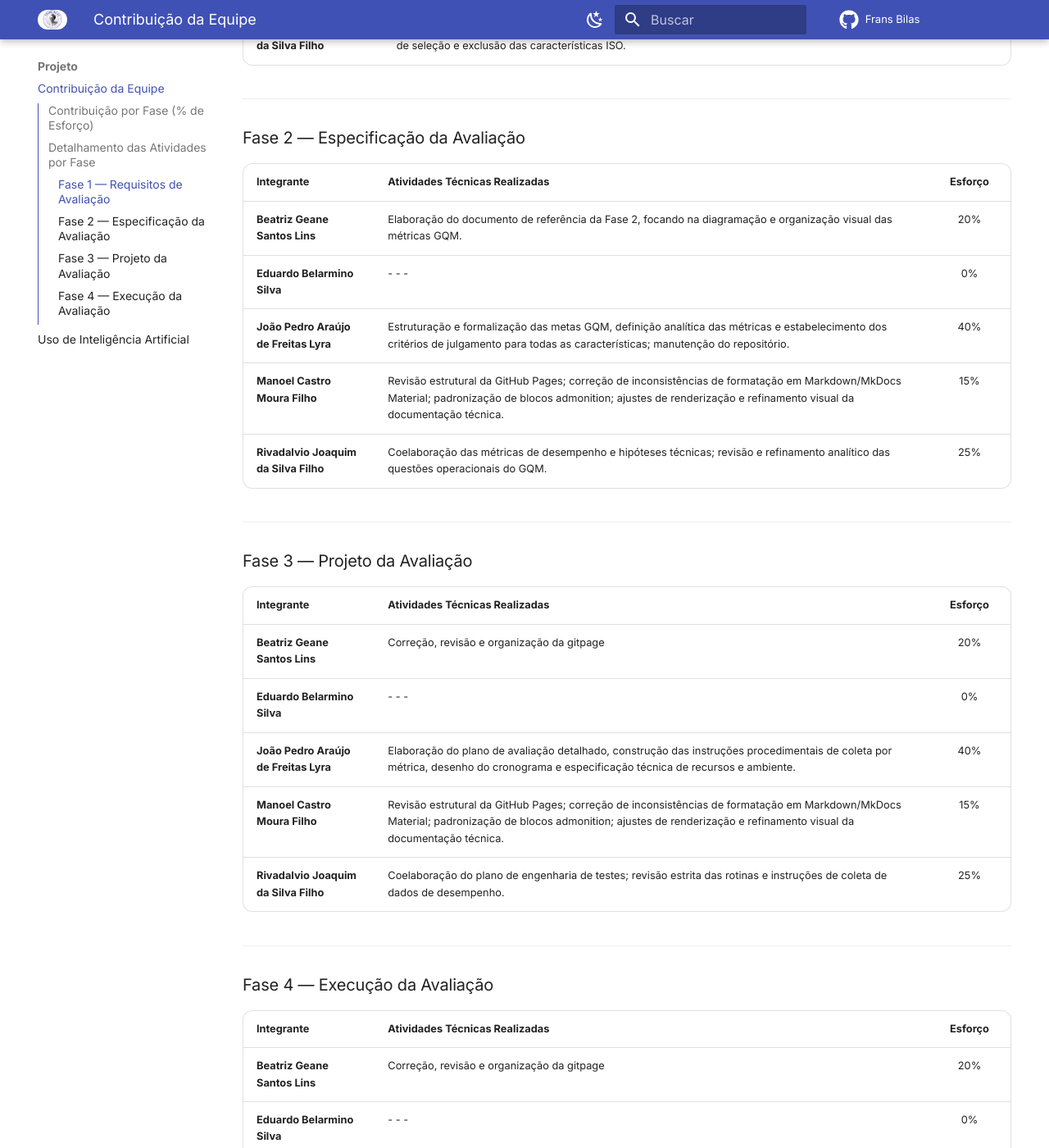
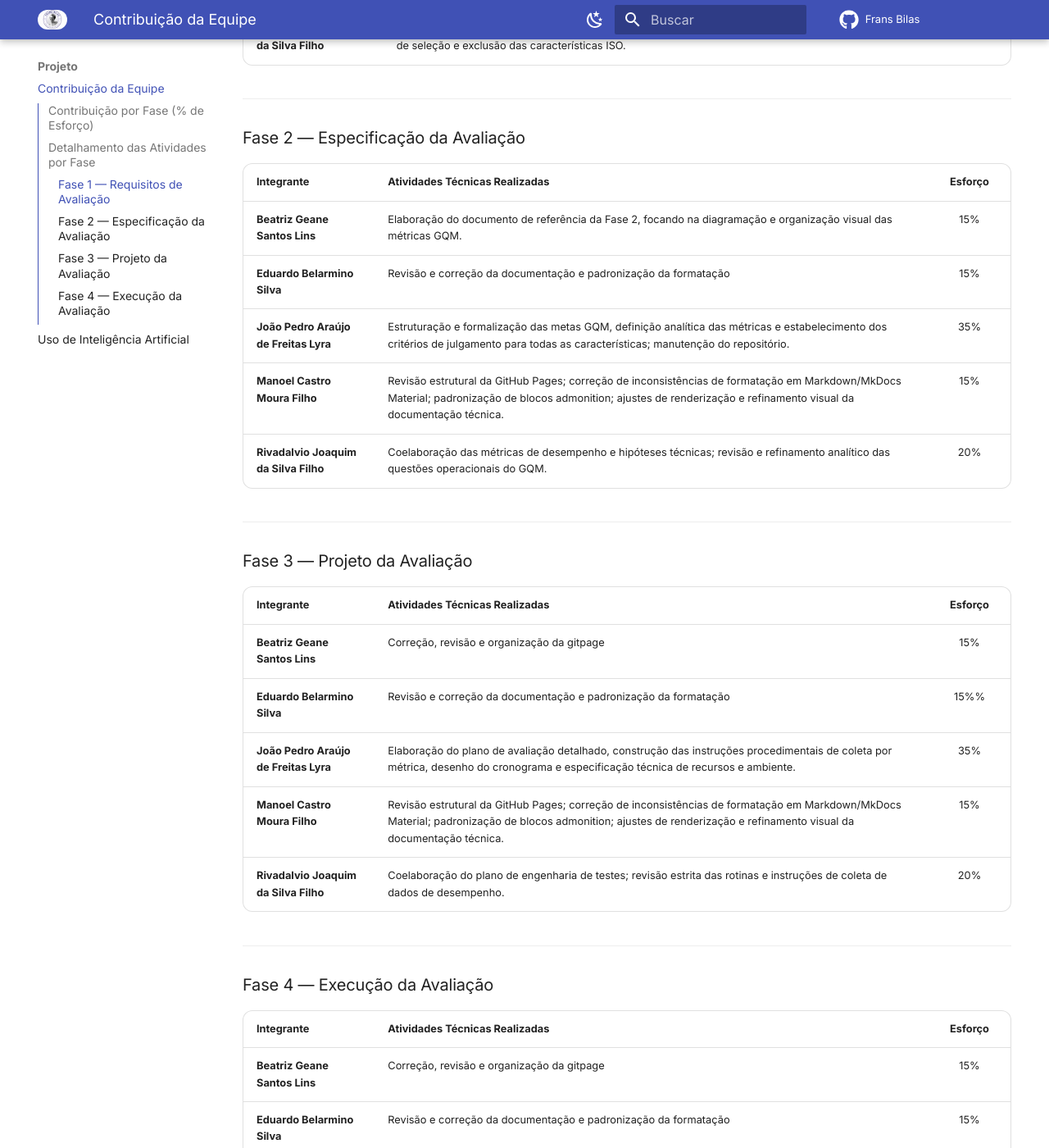
Before and after one commit to FCTE-Qualidade-de-Software-1/2026-1_T01_FRANS_BILAS, an MkDocs documentation site: the page built from docs/Projeto/contribuicao_equipe.md, in a window 1280 px wide and 1400 px high, scrolled down 1228 px. Shown: the whole window at 82% size. Built offline with MkDocs 1.6.1 and Material for MkDocs 9.7.7, drawn with Linux system fonts in a browser that asks for light colours; comment, search, counter and statistics services are not loaded; some of the changed text lies outside the part shown.

Commit message:
Update team contribution percentages and activity details in documentation

```diff
--- a/docs/Projeto/contribuicao_equipe.md
+++ b/docs/Projeto/contribuicao_equipe.md
@@ -10,11 +10,11 @@ A matriz abaixo apresenta a distribuição estimada de esforço dedicado por cad
 
 | Integrante da Equipe | Fase 1 | Fase 2 | Fase 3 | Fase 4 |
 | :--- | :---: | :---: | :---: | :---: |
-| **Beatriz Geane Santos Lins** | 30% | 20% | 20% | 20% |
-| **Eduardo Belarmino Silva** | 10% | 0% | 0% | 0% |
-| **João Pedro Araújo de Freitas Lyra** | 40% | 40% | 40% | 40% |
+| **Beatriz Geane Santos Lins** | 30% | 15% | 15% | 15% |
+| **Eduardo Belarmino Silva** | 10% | 15% | 15% | 15% |
+| **João Pedro Araújo de Freitas Lyra** | 40% | 35% | 35% | 35% |
 | **Manoel Castro Moura Filho** | 0% | 15% | 15% | 15% |
-| **Rivadalvio Joaquim da Silva Filho** | 20% | 25% | 25% | 25% |
+| **Rivadalvio Joaquim da Silva Filho** | 20% | 20% | 20% | 20% |
 
 ---
 
@@ -36,11 +36,11 @@ A matriz abaixo apresenta a distribuição estimada de esforço dedicado por cad
 
 | Integrante | Atividades Técnicas Realizadas | Esforço |
 | :--- | :--- | :---: |
-| **Beatriz Geane Santos Lins** | Elaboração do documento de referência da Fase 2, focando na diagramação e organização visual das métricas GQM. | 20% |
-| **Eduardo Belarmino Silva** | - - - | 0% |
-| **João Pedro Araújo de Freitas Lyra** | Estruturação e formalização das metas GQM, definição analítica das métricas e estabelecimento dos critérios de julgamento para todas as características; manutenção do repositório. | 40% |
+| **Beatriz Geane Santos Lins** | Elaboração do documento de referência da Fase 2, focando na diagramação e organização visual das métricas GQM. | 15% |
+| **Eduardo Belarmino Silva** | Revisão e correção da documentação e padronização da formatação | 15% |
+| **João Pedro Araújo de Freitas Lyra** | Estruturação e formalização das metas GQM, definição analítica das métricas e estabelecimento dos critérios de julgamento para todas as características; manutenção do repositório. | 35% |
 | **Manoel Castro Moura Filho** | Revisão estrutural da GitHub Pages; correção de inconsistências de formatação em Markdown/MkDocs Material; padronização de blocos admonition; ajustes de renderização e refinamento visual da documentação técnica. | 15% |
-| **Rivadalvio Joaquim da Silva Filho** | Coelaboração das métricas de desempenho e hipóteses técnicas; revisão e refinamento analítico das questões operacionais do GQM. | 25% |
+| **Rivadalvio Joaquim da Silva Filho** | Coelaboração das métricas de desempenho e hipóteses técnicas; revisão e refinamento analítico das questões operacionais do GQM. | 20% |
 
 ---
 
@@ -48,11 +48,11 @@ A matriz abaixo apresenta a distribuição estimada de esforço dedicado por cad
 
 | Integrante | Atividades Técnicas Realizadas | Esforço |
 | :--- | :--- | :---: |
-| **Beatriz Geane Santos Lins** | Correção, revisão e organização da gitpage | 20% |
-| **Eduardo Belarmino Silva** | - - - | 0% |
-| **João Pedro Araújo de Freitas Lyra** | Elaboração do plano de avaliação detalhado, construção das instruções procedimentais de coleta por métrica, desenho do cronograma e especificação técnica de recursos e ambiente. | 40% |
+| **Beatriz Geane Santos Lins** | Correção, revisão e organização da gitpage | 15% |
+| **Eduardo Belarmino Silva** | Revisão e correção da documentação e padronização da formatação | 15%% |
+| **João Pedro Araújo de Freitas Lyra** | Elaboração do plano de avaliação detalhado, construção das instruções procedimentais de coleta por métrica, desenho do cronograma e especificação técnica de recursos e ambiente. | 35% |
 | **Manoel Castro Moura Filho** | Revisão estrutural da GitHub Pages; correção de inconsistências de formatação em Markdown/MkDocs Material; padronização de blocos admonition; ajustes de renderização e refinamento visual da documentação técnica. | 15% |
-| **Rivadalvio Joaquim da Silva Filho** | Coelaboração do plano de engenharia de testes; revisão estrita das rotinas e instruções de coleta de dados de desempenho. | 25% |
+| **Rivadalvio Joaquim da Silva Filho** | Coelaboração do plano de engenharia de testes; revisão estrita das rotinas e instruções de coleta de dados de desempenho. | 20% |
 
 ---
 
@@ -60,11 +60,11 @@ A matriz abaixo apresenta a distribuição estimada de esforço dedicado por cad
 
 | Integrante | Atividades Técnicas Realizadas | Esforço |
 | :--- | :--- | :---: |
-| **Beatriz Geane Santos Lins** | Correção, revisão e organização da gitpage | 20% |
-| **Eduardo Belarmino Silva** | - - - | 0% |
-| **João Pedro Araújo de Freitas Lyra** | Execução empírica de todas as métricas mapeadas (M1 a M9); extração e consolidação dos dados reais; análise cruzada do GQM; redação do julgamento técnico, conclusões e documentação das evidências. | 40% |
+| **Beatriz Geane Santos Lins** | Correção, revisão e organização da gitpage | 15% |
+| **Eduardo Belarmino Silva** | Revisão e correção da documentação e padronização da formatação | 15% |
+| **João Pedro Araújo de Freitas Lyra** | Execução empírica de todas as métricas mapeadas (M1 a M9); extração e consolidação dos dados reais; análise cruzada do GQM; redação do julgamento técnico, conclusões e documentação das evidências. | 35% |
 | **Manoel Castro Moura Filho** | Revisão estrutural da GitHub Pages; correção de inconsistências de formatação em Markdown/MkDocs Material; padronização de blocos admonition; ajustes de renderização e refinamento visual da documentação técnica.  | 15% |
-| **Rivadalvio Joaquim da Silva Filho** | Coexecução das métricas focadas em desempenho (M7, M8, M9); desenvolvimento e execução dos scripts automatizados de carga via Locust e revisão técnica da análise. | 25% |
+| **Rivadalvio Joaquim da Silva Filho** | Coexecução das métricas focadas em desempenho (M7, M8, M9); desenvolvimento e execução dos scripts automatizados de carga via Locust e revisão técnica da análise. | 20% |
 
 ---
 
```
